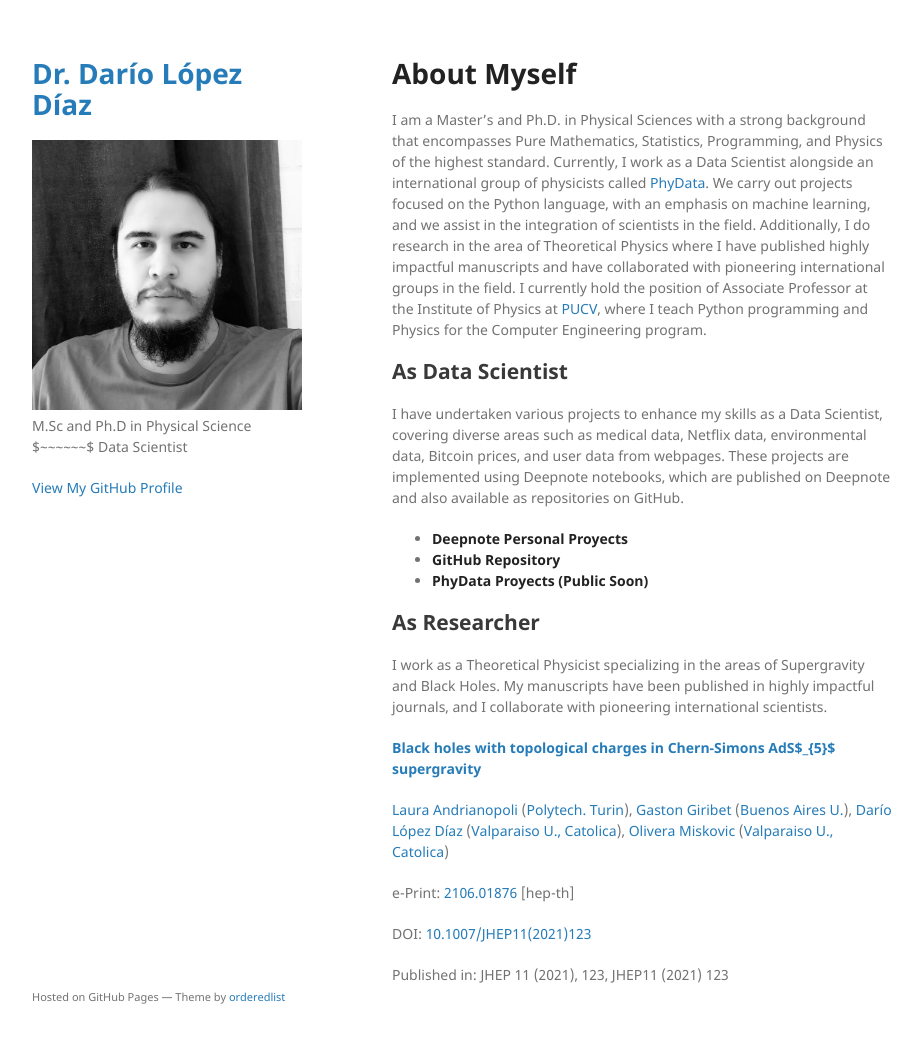
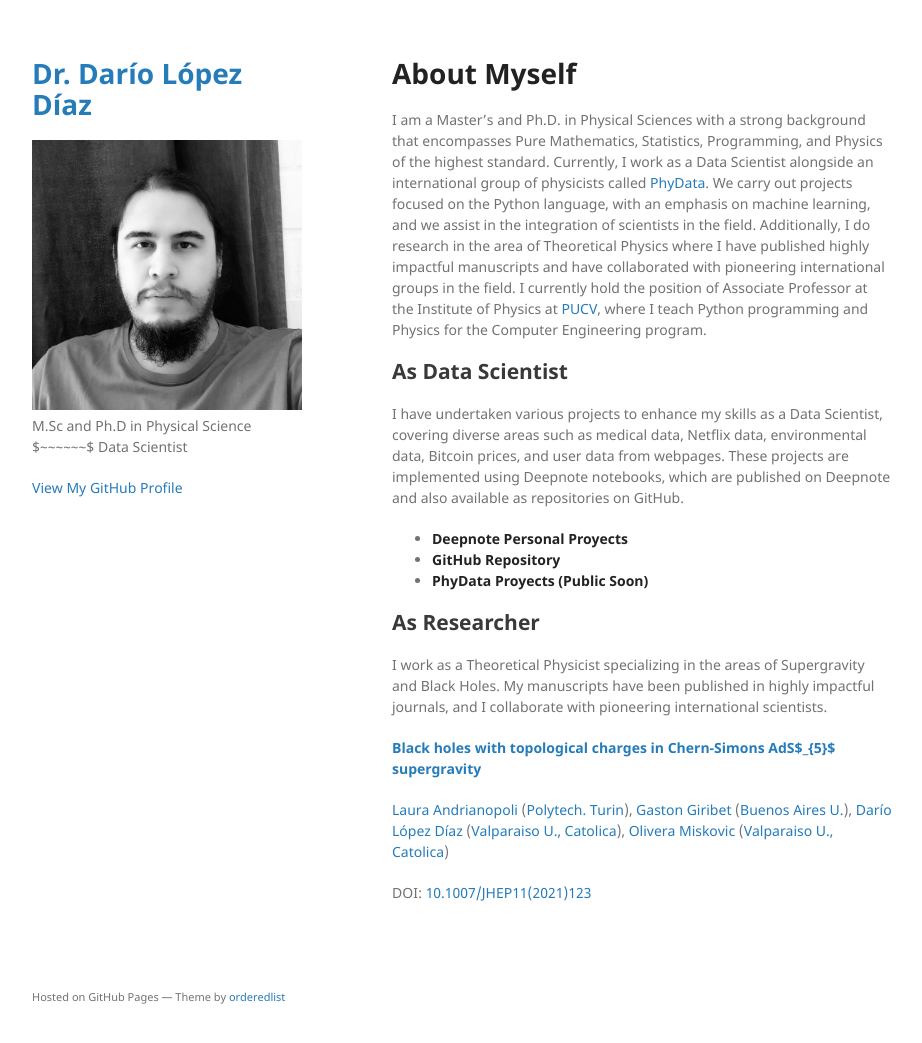
Before and after one commit to dariolopezd/dariolopezd.github.io, a Jekyll site: the page built from index.md, in a window 1280 px wide and 1076 px high. Shown: the top 1043 px of the window, without its empty margins (178-1100 px from the left). Built offline with Jekyll 4.4.1, drawn with Linux system fonts in a browser that asks for light colours; our own code applies the rules of GitHub Pages for plain Markdown files.

Commit message:
Update index.md

```diff
--- a/index.md
+++ b/index.md
@@ -144,24 +144,12 @@ I work as a Theoretical Physicist specializing in the areas of Supergravity and
   </b></p>
 
     <p><a href="https://inspirehep.net/authors/1018369">Laura Andrianopoli</a> (<a href="https://inspirehep.net/institutions/1666539">Polytech. Turin</a>), <a href="https://inspirehep.net/authors/1008285">Gaston Giribet</a> (<a href="https://inspirehep.net/institutions/902701">Buenos Aires U.</a>), <a href="https://inspirehep.net/authors/1960170">Darío López Díaz</a> (<a href="https://inspirehep.net/institutions/904828">Valparaiso U., Catolica</a>), <a href="https://inspirehep.net/authors/1020350">Olivera Miskovic</a> (<a href="https://inspirehep.net/institutions/904828">Valparaiso U., Catolica</a>)</p>
-
-  <p>
-      e-Print:
-          <a href="https://arxiv.org/abs/2106.01876">
-      2106.01876
-    </a>[hep-th]</p>
   <p>
         DOI:
         <a href="https://doi.org/10.1007/JHEP11(2021)123">
       10.1007/JHEP11(2021)123
     </a>
       </p>
-  <p>
-    Published in:<span>
-      JHEP 11 (2021),
-      123</span>,<span>
-      JHEP11 (2021) 123
-    </span></p>
-  <br>
+   <br>
 </body>
 </html>
```
